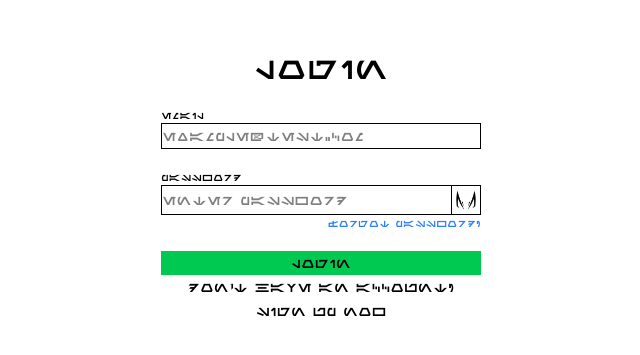
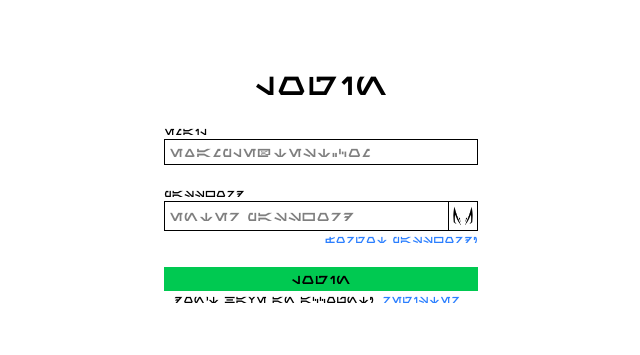
Before and after one commit to Lurik13/Matcha, a React (Vite) app in the folder front/: page /login in a window 1280 px wide. Shown: the part 215-570 px from the top of the page, without its empty margins (319-959 px from the left). Built offline with nearby package versions, Linux system fonts and the light colour scheme.

Commit message:
TextLink et fin du texte de la Login Page

```diff
--- a/front/src/components/Input.tsx
+++ b/front/src/components/Input.tsx
@@ -15,7 +15,7 @@ const Input = (props: Props) => (
       {props.label}
     </label>
     <input
-      className="border w-full"
+      className="border w-full px-1"
       id={props.label}
       name={props.label}
       value={props.value ? props.value : ""}
--- a/front/src/components/PasswordInput.tsx
+++ b/front/src/components/PasswordInput.tsx
@@ -32,7 +32,7 @@ const PasswordInput = (props: Props) => {
           placeholder='Enter password'
           value={props.password ? props.password : ""}
           type={isHiddenPassword ? "password" : "text"}
-          className='flex-grow-200'
+          className='flex-grow-200 px-1'
           onChange={handlePasswordChange}
         />
         <div className='border-l flex-grow-1'>
--- /dev/null
+++ b/front/src/components/TextLink.tsx
@@ -0,0 +1,17 @@
+import { Link } from 'react-router-dom';
+
+interface Props {
+  text: string;
+  className: string;
+  link: string;
+}
+
+const TextLink = (props: Props) => {
+  return (
+    <Link to={props.link} className={`cursor-pointer select-none ${props.className}`}>
+      {props.text}
+    </Link>
+  );
+}
+
+export default TextLink;
--- a/front/src/main.tsx
+++ b/front/src/main.tsx
@@ -3,6 +3,8 @@ import { createRoot } from 'react-dom/client';
 import { BrowserRouter, Routes, Route } from 'react-router-dom';
 import './index.css'
 import Login from './pages/Login.tsx'
+import ForgotPassword from './pages/ForgotPassword.tsx';
+import Register from './pages/Register.tsx';
 
 const root = document.getElementById("root") as HTMLElement;
 createRoot(root).render(
@@ -10,6 +12,8 @@ createRoot(root).render(
     <BrowserRouter>
       <Routes>
         <Route path="/login" element={<Login />} />
+        <Route path="/forgot-password" element={<ForgotPassword />} />
+        <Route path="/register" element={<Register />} />
       </Routes>
     </BrowserRouter>
   </React.StrictMode>
--- /dev/null
+++ b/front/src/pages/ForgotPassword.tsx
@@ -0,0 +1,11 @@
+function ForgotPassword() {
+  return (
+    <div className="flex justify-center items-center min-h-screen">
+      <div className='text-center max-w-80'>
+        <h1 className='text-4xl'>Forgot Password</h1>
+      </div>
+    </div>
+  )
+}
+
+export default ForgotPassword
--- a/front/src/pages/Login.tsx
+++ b/front/src/pages/Login.tsx
@@ -2,6 +2,8 @@ import { useState } from 'react'
 import Input from '$/components/Input'
 import PasswordInput from '$/components/PasswordInput';
 import Button from '$/components/Button';
+import TextLink from '$/components/TextLink';
+import ForgotPassword from './ForgotPassword';
 
 function Login() {
   const [email, setEmail] = useState<string | null>(null);
@@ -22,16 +24,26 @@ function Login() {
           password={password}
           setPassword={setPassword}
         />
-        <div className='text-blue-500 text-xs text-right mb-5'>
-          Forgot password?
+        <div className='flex justify-end mb-5'>
+          <TextLink
+            text="Forgot password?"
+            className="text-blue-500 text-xs"
+            link="/forgot-password"
+            />
         </div>
         <Button
           text="Login"
           colour='#9b0000'
           url='test'
         />
-        Don't have an account?
-        Sign up now
+        <div className="text-xs">
+          Don't have an account?
+          <TextLink
+            text="Register"
+            className="text-blue-500 mx-2"
+            link="/register"
+          />
+        </div>
       </div>
     </div>
   )
--- /dev/null
+++ b/front/src/pages/Register.tsx
@@ -0,0 +1,11 @@
+function Register() {
+  return (
+    <div className="flex justify-center items-center min-h-screen">
+      <div className='text-center max-w-80'>
+        <h1 className='text-4xl'>Register</h1>
+      </div>
+    </div>
+  )
+}
+
+export default Register
```
